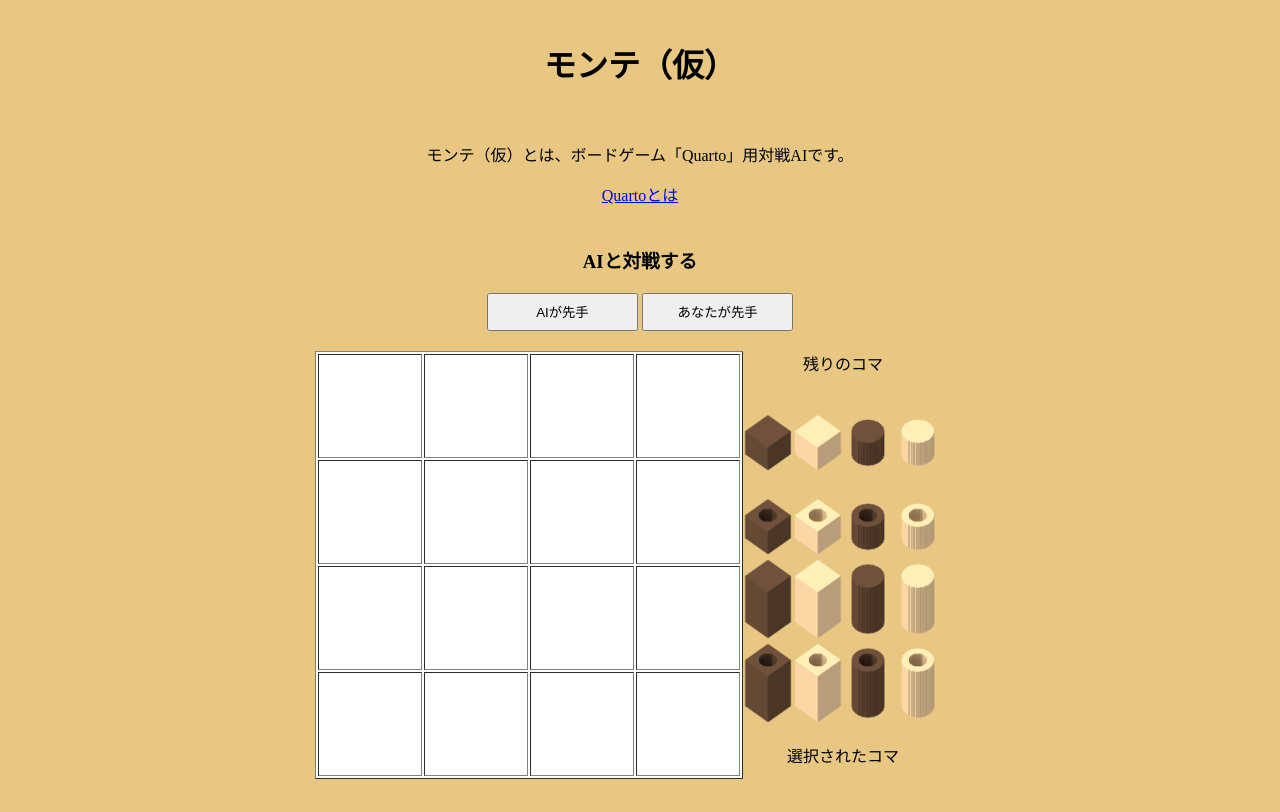
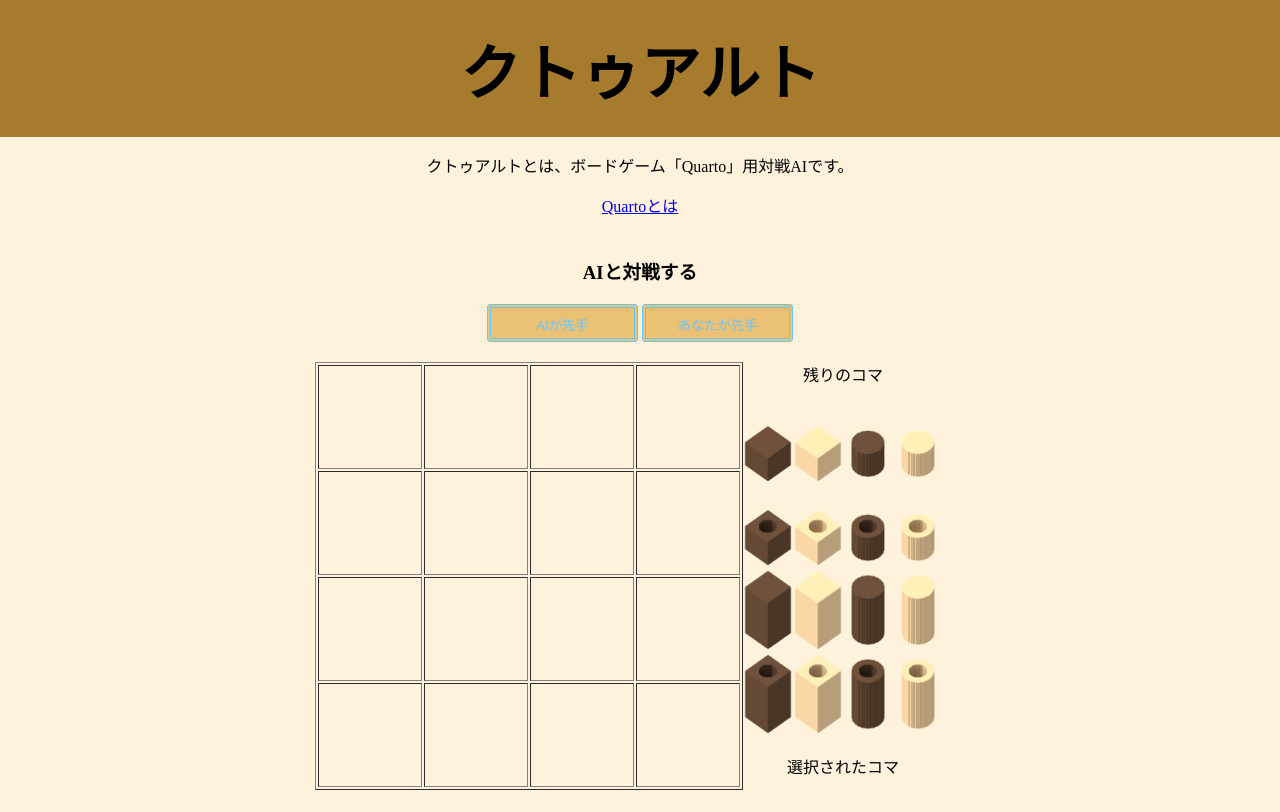
Before and after one commit to keyhole0/Ktuarto, a plain HTML site: page docs/index.html in a window 1280 px wide. Drawn offline with Linux system fonts and the light colour scheme.

Commit message:
AIの名前がクトゥアルトに決定！

```diff
--- a/docs/index.css
+++ b/docs/index.css
@@ -3,12 +3,12 @@ body{
     margin:0;
     padding:0;
     text-align:center;
-    background-color:rgb(231, 199, 129);
+    background-color:#FFF2DD;
     /*background: linear-gradient(rgb(177, 254, 255), rgb(150, 192, 255));*/
 }
 table{
     margin: auto;
-    background-color:white;
+    background-color:#FFF2DD;
 }
 td{
     width:100px;
@@ -35,14 +35,17 @@ h1, h2, h3{
     margin:0;
 }
 
+header{
+    margin:0;
+    background-color:#a67b2d;
+}
 #top{
     margin:0;
 }
 #title{
-    padding-top: 40px;
-    padding-bottom: 40px;
-}
-#description{
+    font-family: 'メイリオ',sans-serif;
+    font-size: 60px;
+    padding: 25px 0px;
 }
 #play{
     padding-top:40px;
@@ -59,3 +62,17 @@ h1, h2, h3{
     width:4cm;
     height:1cm;
 }
+
+.btn-flat-double-border {
+    display: inline-block;
+    padding: 0.5em 1em;
+    text-decoration: none;
+    color: #67c5ff;
+    border: double 4px #67c5ff;
+    border-radius: 3px;
+    transition: .4s;
+    background: #ebc175;
+  }
+  .btn-flat-double-border:hover {
+    background: #fffbef;
+  }
--- a/docs/index.html
+++ b/docs/index.html
@@ -1,26 +1,30 @@
 <!DOCTYPE html>
 <html lang="ja">
 <head>
+  <title>クトゥアルト</title>
+  <!-- <title>ktuarto</title> -->
   <meta charset="UTF-8">
   <link rel="stylesheet" type="text/css" href="index.css">
 </head>
 <body>
+  <header>
+    <h1 id="title">クトゥアルト</h1>
+  </header>
   <div id="top">
-    <h1 id="title">モンテ（仮）</h1>
     <div id="description">
-      <p>モンテ（仮）とは、ボードゲーム「Quarto」用対戦AIです。</p>
+      <p>クトゥアルトとは、ボードゲーム「Quarto」用対戦AIです。</p>
       <a href="https://www.youtube.com/watch?v=EeE3Rz6sCHo">Quartoとは</a>
     </div>
     <div id="play">
       <!--<button id="open_game">AIと対戦する</button>-->
     </div>
   </div>
-  <div id="quartogame" style="">
+  <div id="quartogame">
     <div id="close_game"></div>
     <h3>AIと対戦する</h3>
     <div id="startbutton">
-      <button id="gamestart_ai_first" class="startbutton">AIが先手</button>
-      <button id="gamestart_you_first" class="startbutton">あなたが先手</button>
+      <button id="gamestart_ai_first" class="startbutton btn-flat-double-border">AIが先手</button>
+      <button id="gamestart_you_first" class="startbutton btn-flat-double-border">あなたが先手</button>
     </div>
     <div style="width:650px;height:450px;margin:auto;">
       <div id="board" class="gamediv">
```
